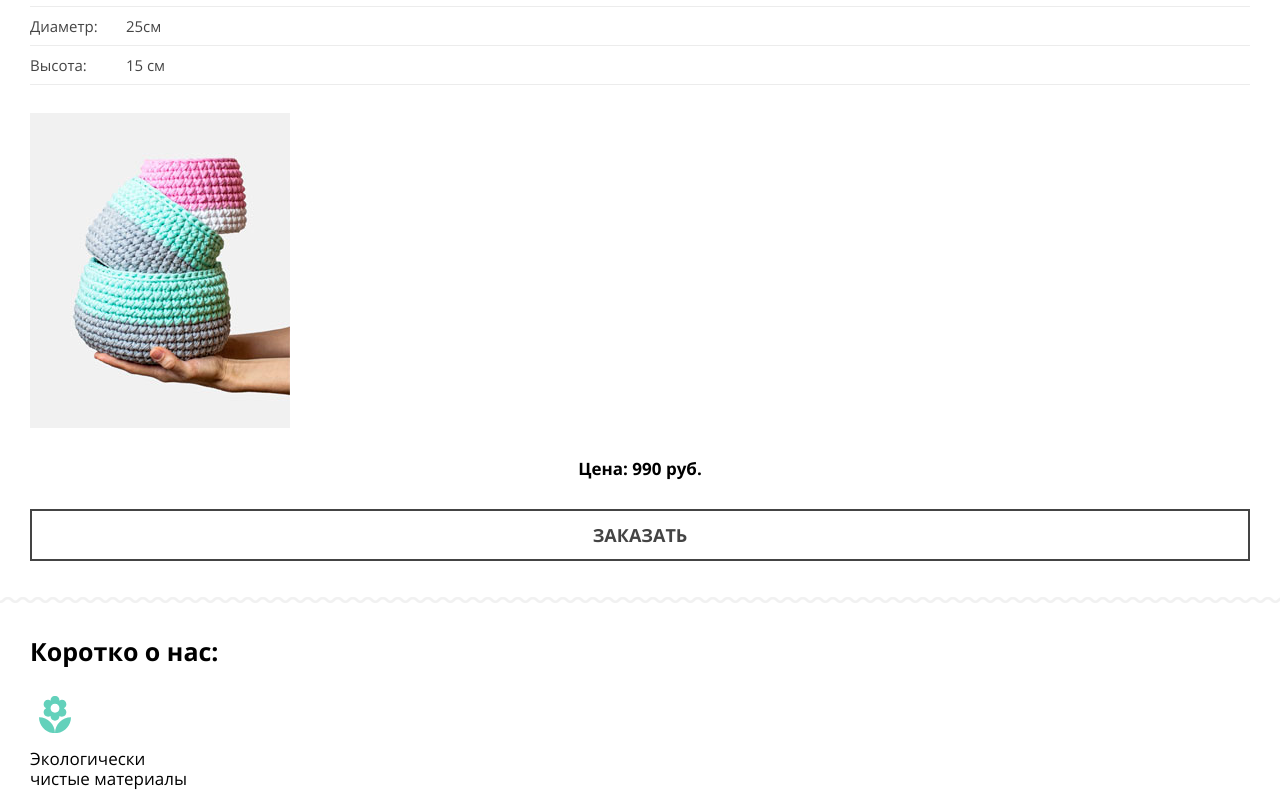
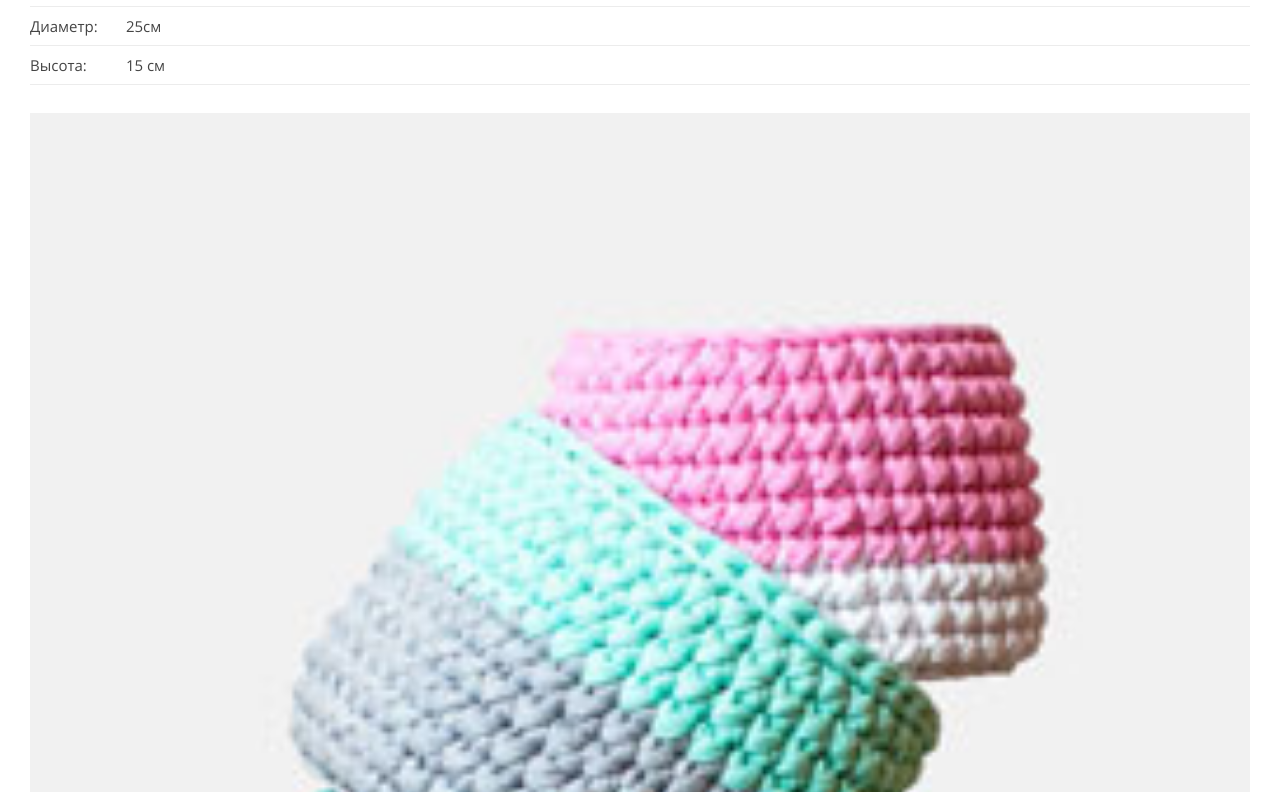
Before and after one commit to leofallen/1040483-mishka-17, a website: page source/index.html in a window 1280 px wide. Shown: the part 1090-1882 px from the top of the page. Drawn offline with nearby package versions, Linux system fonts and the light colour scheme; files that its build step writes are made by us from their sources; files whose address does not match are found by name.

Commit message:
сделал картинку в блоке top-product резиновой

```diff
--- a/source/index.html
+++ b/source/index.html
@@ -68,7 +68,7 @@
             <span>15 см</span>
           </li>
         </ul>
-        <img class="top-product__image" src="./img/triple-set-mobile@1x.jpg" width="260" height="315" alt="изображение продукта">
+        <img class="top-product__image" width="260" height="315" src="./img/triple-set-mobile@1x.jpg"  alt="изображение продукта">
         <span class="top-product__price">Цена: 990 руб.</span>
         <a class="top-product__button button" href="#">ЗАКАЗАТЬ</a>
       </article>
--- a/source/less/top-product.less
+++ b/source/less/top-product.less
@@ -53,6 +53,9 @@
 
   &__image {
     margin-bottom: 29px;
+    width: 100%;
+    height: auto;
+    min-height: 315px;
   }
 
   &__price {
```
